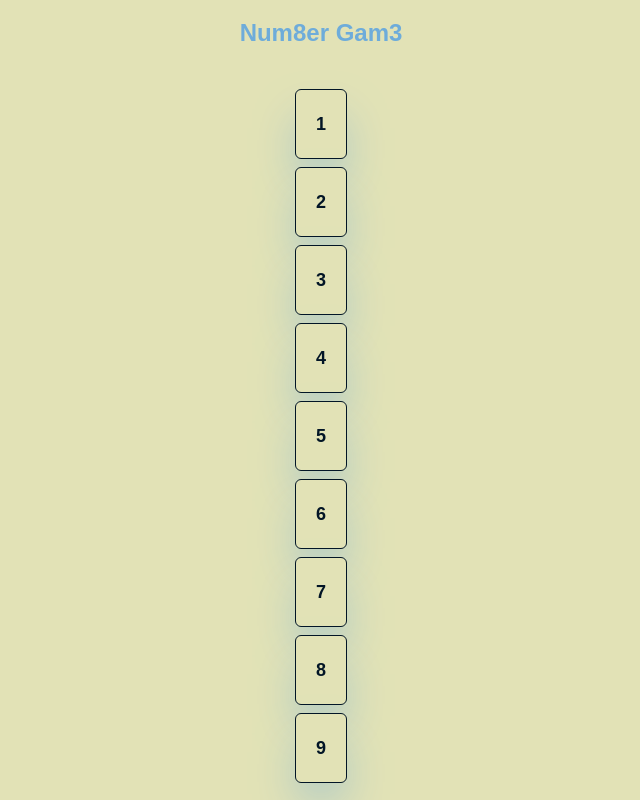
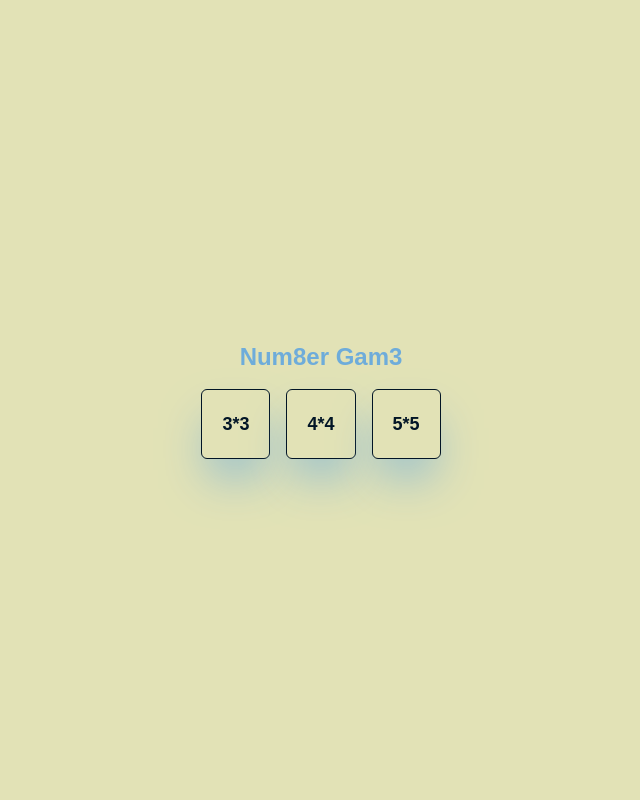
Before and after one commit to Shahryar-Pirooz/Num8erGam3, a Next.js app: page / in a window 1280 px wide. Shown: the whole page, without its empty margins (319-959 px from the left). Built offline with nearby package versions, Linux system fonts and the light colour scheme; a web font is replaced by a local one.

Commit message:
Implement game logic and settings; add Game and Setting components, integrate context for level management, and enhance Btn component with callback functionality.

```diff
--- /dev/null
+++ b/app/components/game/game.tsx
@@ -0,0 +1,34 @@
+'use client'
+
+import Logo from '../logo/logo'
+import Pad from '../pad/pad'
+import { useContext } from 'react'
+import { LevelCtx } from '@/app/utils/context'
+
+const randomGenerator = (max: number) => {
+	return Math.floor(Math.random() * max)
+}
+
+export default function Game() {
+	const { LevelCtx: size } = useContext(LevelCtx)
+	const n = randomGenerator(100)
+
+	const list = Array.from({ length: 9 }, (_, i) => {
+		return n + i
+	})
+
+	for (let i = list.length - 1; i > 0; i--) {
+		const j = randomGenerator(i + 1)
+		;[list[i], list[j]] = [list[j], list[i]]
+	}
+
+	return (
+		<div className='flex h-screen w-screen bg-background justify-center items-center mx-auto flex-col space-y-10'>
+			<Logo />
+			<Pad
+				numbers={list}
+				size={size}
+			/>
+		</div>
+	)
+}
--- a/app/components/pad/btn.tsx
+++ b/app/components/pad/btn.tsx
@@ -1,10 +1,16 @@
+import { MouseEventHandler } from 'react'
+
 interface Props {
 	text: string
+	callback: MouseEventHandler | undefined
 }
 
-export default function Btn({ text }: Props) {
+export default function Btn({ text, callback }: Props) {
 	return (
-		<div className='p-5 min-h-8 min-w-8 font-bold text-lg cursor-pointer select-none border rounded-md shadow-2xl shadow-accent bg-background font-sans hover:scale-105 active:scale-95 transition-all'>
+		<div
+			onClick={callback}
+			className='p-5 min-h-8 min-w-8 font-bold text-lg cursor-pointer select-none border rounded-md shadow-2xl shadow-accent bg-background font-sans hover:scale-105 active:scale-95 transition-all'
+		>
 			{text}
 		</div>
 	)
--- a/app/components/pad/pad.tsx
+++ b/app/components/pad/pad.tsx
@@ -9,13 +9,14 @@ export default function Pad({ numbers, size }: Props) {
 	return (
 		<div
 			className='grid gap-2'
-			style={{ gridTemplateColumns: `repeat(${size} , 1fr)!important` }}
+			style={{ gridTemplateColumns: `repeat(${size} , 1fr)` }}
 		>
 			{numbers.map((n, i) => {
 				return (
 					<Btn
 						key={i}
 						text={`${n}`}
+						callback={() => {}}
 					/>
 				)
 			})}
--- /dev/null
+++ b/app/components/setting/setting.tsx
@@ -0,0 +1,37 @@
+import { LevelCtx } from '@/app/utils/context'
+import { useContext } from 'react'
+import Btn from '../pad/btn'
+import Logo from '../logo/logo'
+
+interface Props {
+	callback: () => void
+}
+
+export default function Setting({ callback }: Props) {
+	const { SetLevelCtx: setSize } = useContext(LevelCtx)
+	const sizeHandler = (s: number) => {
+		setSize(s)
+		callback()
+	}
+	return (
+		<>
+			<div className='flex flex-col h-screen w-screen justify-center items-center space-y-4'>
+				<Logo />
+				<div className='flex flex-row gap-4'>
+					<Btn
+						text='3*3'
+						callback={() => sizeHandler(3)}
+					/>
+					<Btn
+						text='4*4'
+						callback={() => sizeHandler(4)}
+					/>
+					<Btn
+						text='5*5'
+						callback={() => sizeHandler(5)}
+					/>
+				</div>
+			</div>
+		</>
+	)
+}
--- a/app/page.tsx
+++ b/app/page.tsx
@@ -1,14 +1,21 @@
-import Logo from './components/logo/logo'
-import Pad from './components/pad/pad'
+'use client'
+
+import { useState } from 'react'
+import Game from './components/game/game'
+import { LevelCtx } from './utils/context'
+import Setting from './components/setting/setting'
 
 export default function Home() {
+	const [size, setSize] = useState(3)
+	const [isGame, setIsGame] = useState(false)
+
+	const gameHandler = () => {
+		setIsGame(!isGame)
+	}
+
 	return (
-		<div className='h-screen w-screen bg-background justify-center items-center mx-auto flex flex-col space-y-10'>
-			<Logo />
-			<Pad
-				numbers={[1, 2, 3, 4, 5, 6, 7, 8, 9]}
-				size={3}
-			/>
-		</div>
+		<LevelCtx value={{ LevelCtx: size, SetLevelCtx: setSize }}>
+			{isGame ? <Game /> : <Setting callback={gameHandler} />}
+		</LevelCtx>
 	)
 }
--- /dev/null
+++ b/app/utils/context.tsx
@@ -0,0 +1,11 @@
+import { createContext, Dispatch, SetStateAction } from 'react'
+
+interface ILevelCtx {
+	LevelCtx: number
+	SetLevelCtx: Dispatch<SetStateAction<number>>
+}
+
+export const LevelCtx = createContext<ILevelCtx>({
+	LevelCtx: 0,
+	SetLevelCtx: () => {},
+})
--- /dev/null
+++ b/types/pages.d.ts
@@ -0,0 +1,3 @@
+export default interface PageProps {
+	visible?: boolean
+}
```
Also changed, not shown: package.json (+7 -6 lines), 1 other file (tests, documents, lock files or other folders).
